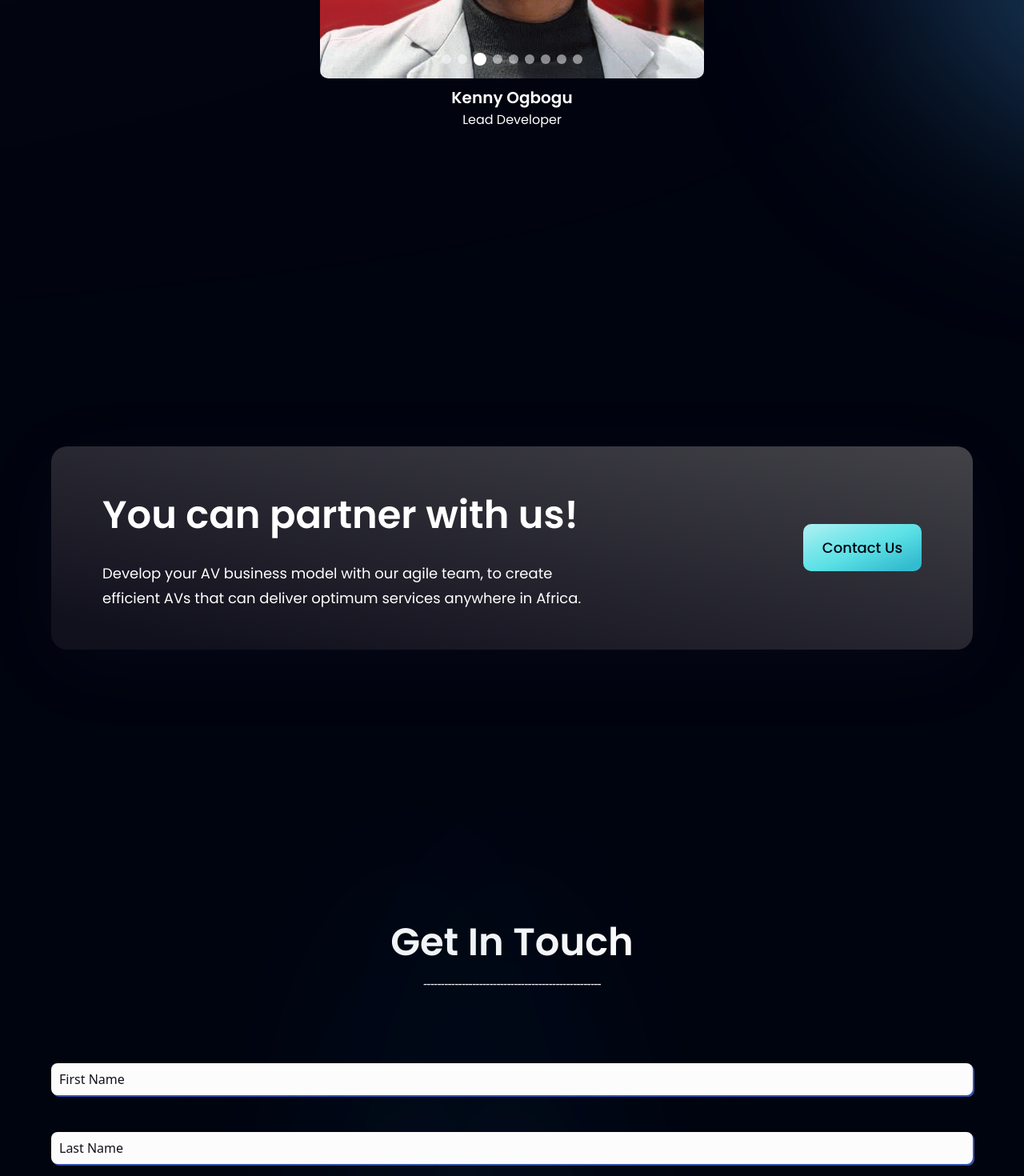
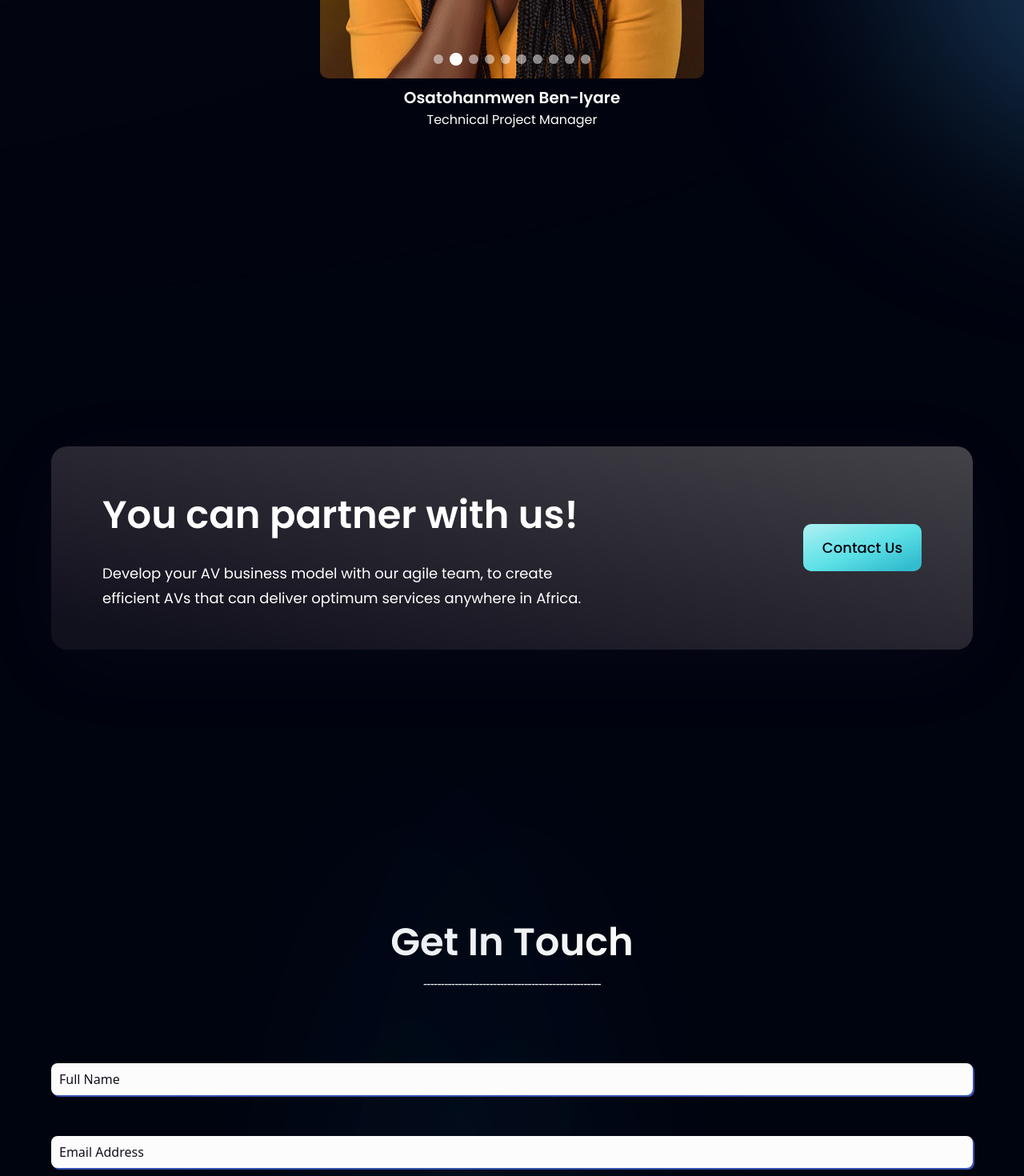
Before and after one commit to Kennius7/MaticDrive-Website, a React (Vite) app: page / in a window 1280 px wide. Shown: the part 4340-5810 px from the top of the page at 80% size. Built offline with nearby package versions, Linux system fonts and the light colour scheme.

Commit message:
Team member slide edit

```diff
--- a/src/assets/index.js
+++ b/src/assets/index.js
@@ -23,6 +23,7 @@
 import people07 from "./MaticAbdulmatin2.png";
 import people08 from "./MaticAdenike.png";
 import people09 from "./MaticAzeez.png";
+import people10 from "./MaticRachael.png";
 import MaticVid1 from "./MaticDriveVid.mp4";
 import MaticProto from "./MaticProto.jpg";
 import MaticVid2 from "./AVTesting.mp4";
@@ -62,6 +63,7 @@
   people07,
   people08,
   people09,
+  people10,
   features01,
   features02,
   features03,
--- a/src/components/CarouselSlider.jsx
+++ b/src/components/CarouselSlider.jsx
@@ -5,7 +5,7 @@
 
 
 
-const CarouselSlider = ({ children: feedback, autoSlide=false, autoSlideInterval=3000 }) => {
+const CarouselSlider = ({ children: feedback, autoSlide=false, autoSlideInterval=5000 }) => {
   const [currentIndex, setCurrentIndex] = useState(0);
 
 
--- a/src/components/ContactUs.jsx
+++ b/src/components/ContactUs.jsx
@@ -62,11 +62,7 @@
         <form ref={form} className="form__content w-[100%] h-[100%]" onSubmit={handleSubmit}>
 
             <div className="form__box">
-              <input name="firstName" className="form__input " type="text" placeholder="First Name" required />
-              <div className="form__shadow"></div>
-            </div>
-            <div className="form__box">
-              <input name="lastName" className="form__input " type="text" placeholder="Last Name" required/>
+              <input name="fullName" className="form__input " type="text" placeholder="Full Name" required />
               <div className="form__shadow"></div>
             </div>
             <div className="form__box">
--- a/src/components/TeamPlayers.jsx
+++ b/src/components/TeamPlayers.jsx
@@ -1,4 +1,4 @@
-import { feedback } from "../constants";
+import { teamMembers } from "../constants";
 import styles from "../style";
 import CarouselSlider from "./CarouselSlider";
 
@@ -27,7 +27,7 @@
 
       <div className="max-w-lg w-full h-[700px] m-auto py-16 px-4">
         <CarouselSlider autoSlide={true}>
-          {feedback.map((card) => (
+          {teamMembers.map((card) => (
             <div className="w-full flex flex-col justify-center items-center">
               <img src={card.img} alt={card.name} className="bg-center bg-cover rounded-[10px]" />
               <div className="flex flex-col ss:w-[400px] w-[300px] items-center rounded-[10px] mt-2">
--- a/src/constants/index.js
+++ b/src/constants/index.js
@@ -1,4 +1,4 @@
-import { people01, people02, people03, people04, people05, people06, people07, people08, people09, features01, features02, features03, features04, features05, features06, features07, facebook, instagram, linkedin, twitter, youtube, send, shield, star  } from "../assets";
+import { people01, people02, people03, people04, people05, people06, people07, people08, people09, people10, features01, features02, features03, features04, features05, features06, features07, facebook, instagram, linkedin, twitter, youtube, send, shield, star  } from "../assets";
 
 export const navLinks = [
   {
@@ -51,7 +51,7 @@
   },
 ];
 
-export const feedback = [
+export const teamMembers = [
   {
     id: 0,
     name: "Esther Eruchie",
@@ -72,40 +72,47 @@
   },
   {
     id: 3,
+    name: "Daniel Paul",
+    title: "Co-Founder",
+    img: people05,
+  },
+  {
+    id: 4,
+    name: "Rachael Oshuwa Ugbomeh",
+    title: "Product Manager",
+    img: people10,
+  },
+  {
+    id: 5,
+    name: "Azeez Odekunle",
+    title: "Lead Data Analyst",
+    img: people09,
+  },
+  {
+    id: 6,
     name: "Brian Phiri",
     title: "Data Analyst",
     img: people04,
   },
   {
-    id: 4,
-    name: "Daniel Paul",
-    title: "Product Manager",
-    img: people05,
-  },
-  {
-    id: 5,
+    id: 7,
     name: "Judith Korodele",
     title: "Content Creator",
     img: people06,
   },
   {
-    id: 6,
+    id: 8,
     name: "Abdulmatin Gbolahan Lawal",
     title: "Lead UI/UX Designer",
     img: people07,
   },
   {
-    id: 7,
-    name: "Adenike",
+    id: 9,
+    name: "Adesanya Ruqoyah Adenike",
     title: "UI/UX Designer",
     img: people08,
   },
-  {
-    id: 8,
-    name: "Azeez",
-    title: "Lead Analyst",
-    img: people09,
-  },
+
 ];
 
 export const featureSlide = [
@@ -150,24 +157,6 @@
     name: "Support Systems",
     title: "For the Physically challenged",
     img: features07,
-  },
-];
-
-export const stats = [
-  {
-    id: "stats-1",
-    title: "Client Base",
-    value: "3.8M+",
-  },
-  {
-    id: "stats-2",
-    title: "Pending Requisitions",
-    value: "2.3M+",
-  },
-  {
-    id: "stats-3",
-    title: "Value Estimation",
-    value: "$830M+",
   },
 ];
 
```
Also changed, not shown: 1 other file (tests, documents, lock files or other folders).
